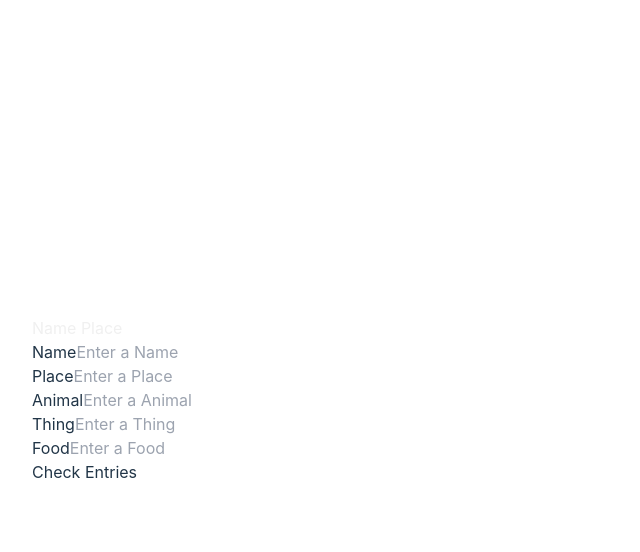
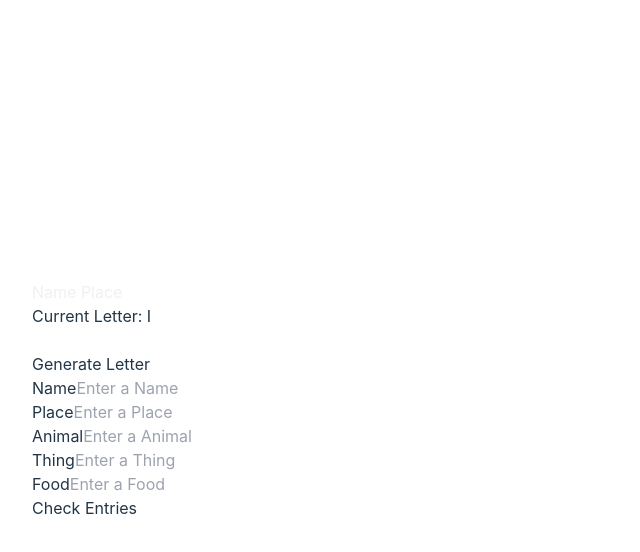
Before and after one commit to aryangupta1/name-place, a Vue app: page / in a window 1280 px wide. Both pictures are taken after a click on the button "Start Game". Shown: the top 552 px of the page, without its empty margins (0-640 px from the left). Built offline with nearby package versions, Linux system fonts and the light colour scheme.

Commit message:
generate letter

```diff
--- a/src/components/GameBoard.vue
+++ b/src/components/GameBoard.vue
@@ -1,11 +1,19 @@
 <template>
-  <div class="w-full h-full max-w-screen-xl mx-auto px-4 space-y-8">
+  <div class="w-full max-w-screen-xl mx-auto px-4 space-y-8">
     <div v-if="!gameStarted" class="text-center">
       <button @click="startGame" class="px-6 py-2 bg-blue-500 hover:bg-blue-600 rounded shadow">
         Start Game
       </button>
     </div>
-    <div v-else class="grid grid-cols-1 gap-4 sm:grid-cols-2 lg:grid-cols-5">
+    <div v-else class="space-y-4">
+      <div class="flex justify-between items-center">
+        <h2 class="text-lg font-bold">Current Letter: {{ currentLetter }}</h2>
+        <br>
+        <button @click="generateLetter" class="px-4 py-2 bg-purple-500 hover:bg-purple-600 rounded shadow">
+          Generate Letter
+        </button>
+      </div>
+      <div class="grid grid-cols-1 gap-4 sm:grid-cols-2 lg:grid-cols-5">
         <div v-for="(input, key) in inputs" :key="key" class="flex flex-col items-center">
           <label :for="key" class="mb-2 font-semibold">{{ key }}</label>
           <input v-model="inputs[key]" :id="key" :placeholder="`Enter a ${key}`"
@@ -15,6 +23,7 @@
         <button @click="checkEntries" class="col-span-full sm:col-span-2 lg:col-span-5 px-6 py-2 bg-green-500 hover:bg-green-600 rounded shadow">
           Check Entries
         </button>
+      </div>
     </div>
   </div>
 </template>
@@ -30,17 +39,35 @@ const inputs = reactive({
   Food: ''
 });
 const gameStarted = ref(false);
+const usedLetters = ref([]);
+const currentLetter = ref('');
+
+const alphabet = 'ABCDEFGHIJKLMNOPQRSTUVWXYZ'.split('');
 
 function startGame() {
   gameStarted.value = true;
+  generateLetter();
   for (const key in inputs) {
     inputs[key] = ''; // Clear previous entries
   }
 }
 
 function checkEntries() {
-  // You can implement logic here to validate or store entries, etc.
+  // Add logic to handle the validation of entries
+  gameStarted.value = false;  // Optionally reset game state here or after displaying results
 }
+
+function generateLetter() {
+  if (usedLetters.value.length === alphabet.length) {
+    usedLetters.value = []; // Reset if all letters have been used
+  }
+
+  let possibleLetters = alphabet.filter(letter => !usedLetters.value.includes(letter));
+  let randomLetter = possibleLetters[Math.floor(Math.random() * possibleLetters.length)];
+  usedLetters.value.push(randomLetter);
+  currentLetter.value = randomLetter;
+}
+
 </script>
 
 <style scoped>
```
Lines whose indentation alone changed are shown as unchanged.
